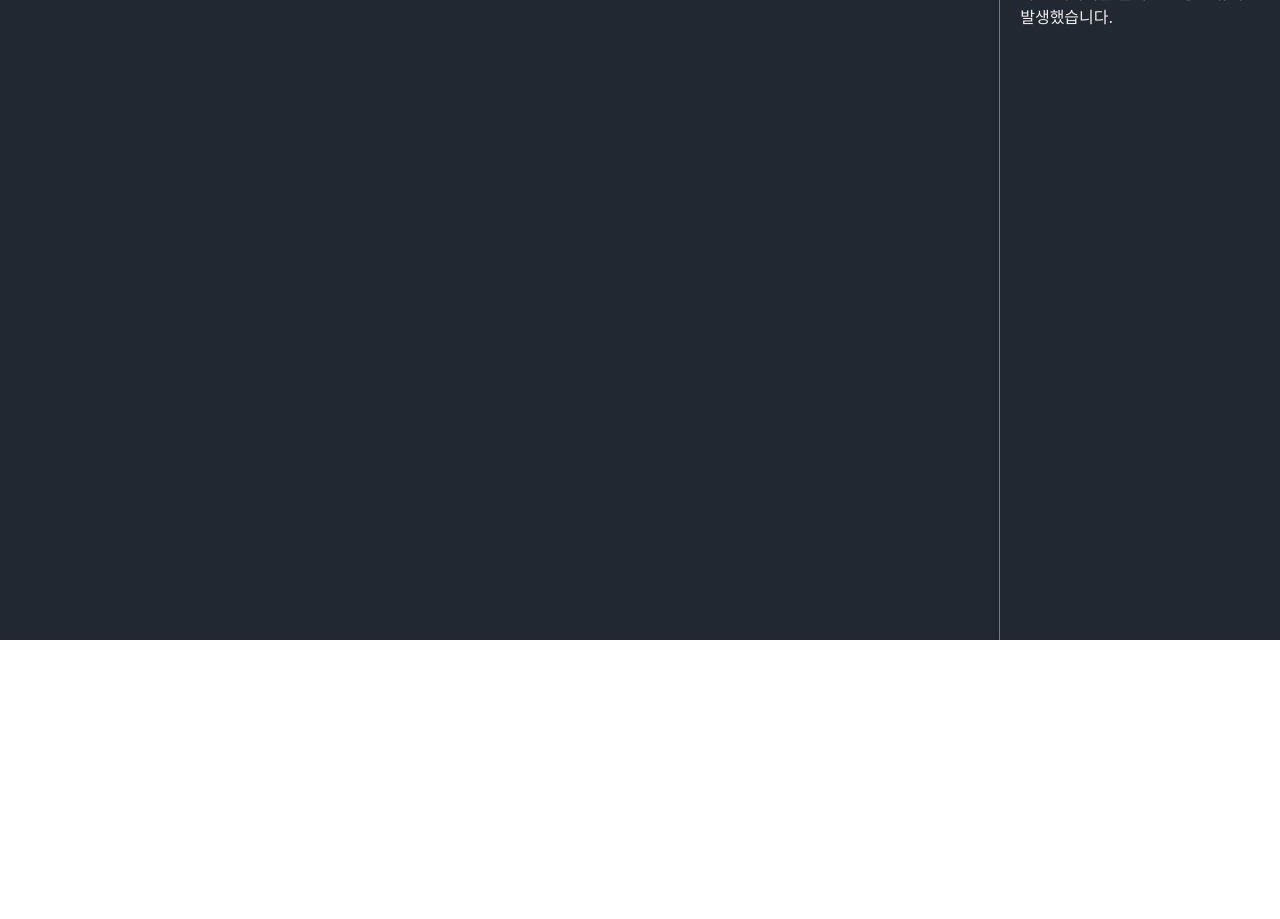
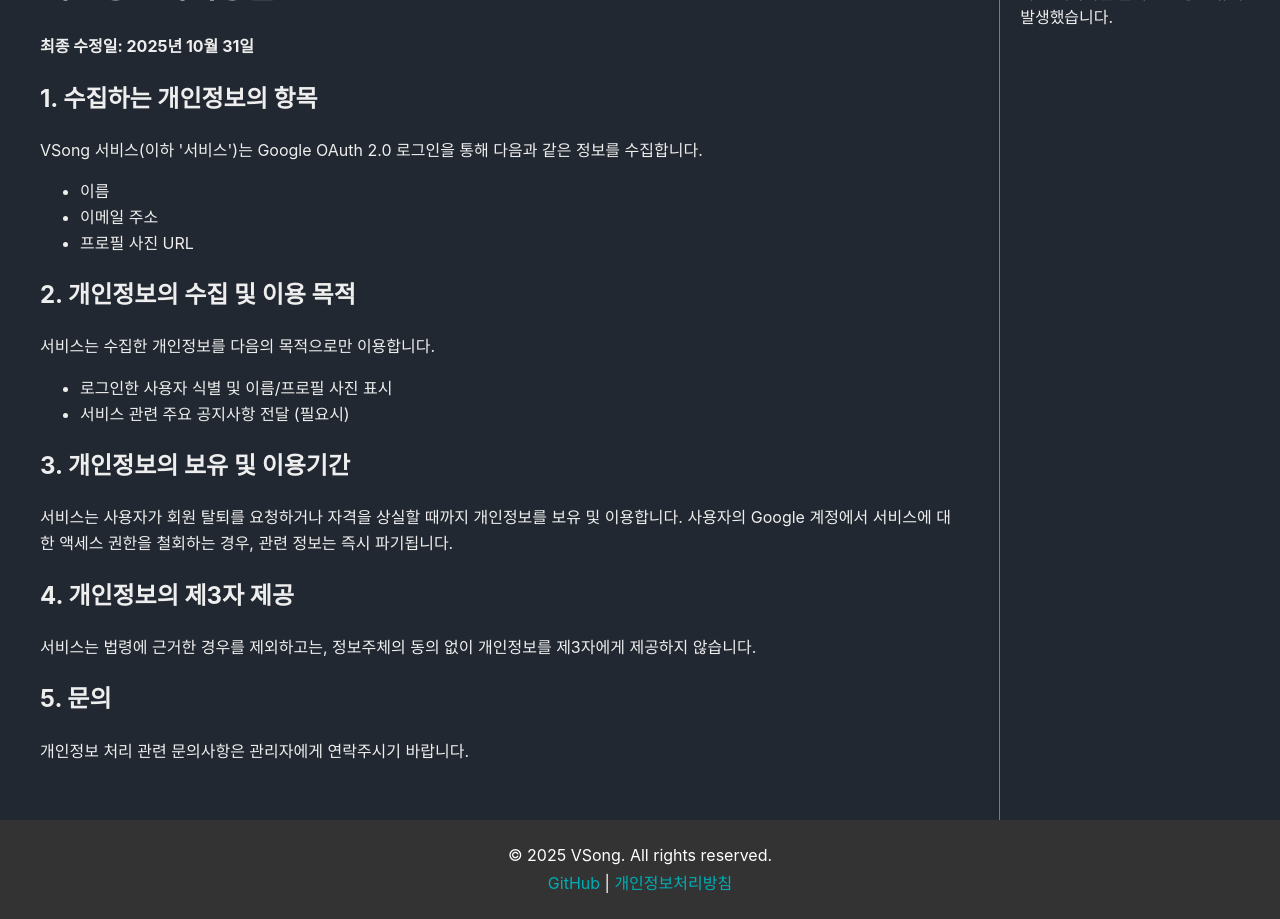
Before and after one commit to lold2424/VSong, a React (Vite) app in the folder src/front/: page /privacy in a window 1280 px wide. Shown: the part 160-1079 px from the top of the page. Before the commit the page ends 800 px from the top, so only its background shows below. Built offline with nearby package versions, Linux system fonts and the light colour scheme; no server answers.

Commit message:
feat: 개인정보 처리 방침 추가 및 footer 처리

```diff
--- a/src/front/src/App.css
+++ b/src/front/src/App.css
@@ -2,7 +2,7 @@
 .app-container {
   display: flex;
   flex-direction: column;
-  height: 100vh;
+  min-height: 100vh; /* 최소 높이를 뷰포트 높이로 설정하여 내용이 적을 때도 전체 화면을 채우도록 함 */
   overflow-x: hidden; /* 가로 스크롤 방지 */
 }
 
@@ -12,6 +12,7 @@
   overflow-x: hidden; /* 가로 스크롤 방지 */
   width: 100%; /* 레이아웃의 너비를 100%로 설정 */
   box-sizing: border-box; /* 패딩과 보더를 너비 계산에 포함 */
+  min-height: calc(100vh - 140px); /* 헤더(약 60px)와 푸터(약 80px) 높이를 제외한 최소 높이 */
 }
 
 /* 왼쪽 8 부분 - 페이지 콘텐츠 */
@@ -66,3 +67,24 @@
   color: #fff;
   border-color: #00ADB5;
 }
+
+/* Footer styles */
+.footer {
+  background-color: #333;
+  color: #fff;
+  padding: 20px;
+  text-align: center;
+}
+
+.footer p {
+  margin: 5px 0;
+}
+
+.footer a {
+  color: #00ADB5;
+  text-decoration: none;
+}
+
+.footer a:hover {
+  text-decoration: underline;
+}
--- a/src/front/src/App.tsx
+++ b/src/front/src/App.tsx
@@ -1,6 +1,6 @@
 import React, { useState, useEffect } from 'react';
 import './App.css';
-import { BrowserRouter as Router, Routes, Route } from 'react-router-dom';
+import { BrowserRouter as Router, Routes, Route, Link } from 'react-router-dom';
 import Header from './page/components/Header';
 import MainPage from './page/MainPage';
 import SearchResultsPage from './page/SearchResultsPage';
@@ -97,6 +97,14 @@ const App: React.FC = () => {
                             )}
                         </div>
                     </div>
+                    <footer className="footer">
+                        <div>
+                            <p>© 2025 VSong. All rights reserved.</p>
+                            <p>
+                                <a href="https://github.com/lold2424/vsong" target="_blank" rel="noopener noreferrer">GitHub</a> | <Link to="/privacy">개인정보처리방침</Link>
+                            </p>
+                        </div>
+                    </footer>
                 </div>
             </GenderProvider>
         </Router>
--- a/src/front/src/index.css
+++ b/src/front/src/index.css
@@ -1,3 +1,7 @@
+html, body {
+  height: 100%;
+}
+
 body {
   margin: 0;
   font-family: -apple-system, BlinkMacSystemFont, 'Segoe UI', 'Roboto', 'Oxygen',
--- /dev/null
+++ b/src/front/src/page/PrivacyPolicyPage.tsx
@@ -0,0 +1,46 @@
+import React from 'react';
+
+const PrivacyPolicyPage: React.FC = () => {
+    return (
+        <div style={{ padding: '20px', lineHeight: '1.6' }}>
+            <h1>개인정보처리방침</h1>
+            <p><strong>최종 수정일: 2025년 10월 31일</strong></p>
+
+            <h2>1. 수집하는 개인정보의 항목</h2>
+            <p>
+                VSong 서비스(이하 '서비스')는 Google OAuth 2.0 로그인을 통해 다음과 같은 정보를 수집합니다.
+            </p>
+            <ul>
+                <li>이름</li>
+                <li>이메일 주소</li>
+                <li>프로필 사진 URL</li>
+            </ul>
+
+            <h2>2. 개인정보의 수집 및 이용 목적</h2>
+            <p>
+                서비스는 수집한 개인정보를 다음의 목적으로만 이용합니다.
+            </p>
+            <ul>
+                <li>로그인한 사용자 식별 및 이름/프로필 사진 표시</li>
+                <li>서비스 관련 주요 공지사항 전달 (필요시)</li>
+            </ul>
+
+            <h2>3. 개인정보의 보유 및 이용기간</h2>
+            <p>
+                서비스는 사용자가 회원 탈퇴를 요청하거나 자격을 상실할 때까지 개인정보를 보유 및 이용합니다. 사용자의 Google 계정에서 서비스에 대한 액세스 권한을 철회하는 경우, 관련 정보는 즉시 파기됩니다.
+            </p>
+
+            <h2>4. 개인정보의 제3자 제공</h2>
+            <p>
+                서비스는 법령에 근거한 경우를 제외하고는, 정보주체의 동의 없이 개인정보를 제3자에게 제공하지 않습니다.
+            </p>
+
+            <h2>5. 문의</h2>
+            <p>
+                개인정보 처리 관련 문의사항은 관리자에게 연락주시기 바랍니다.
+            </p>
+        </div>
+    );
+};
+
+export default PrivacyPolicyPage;
```
